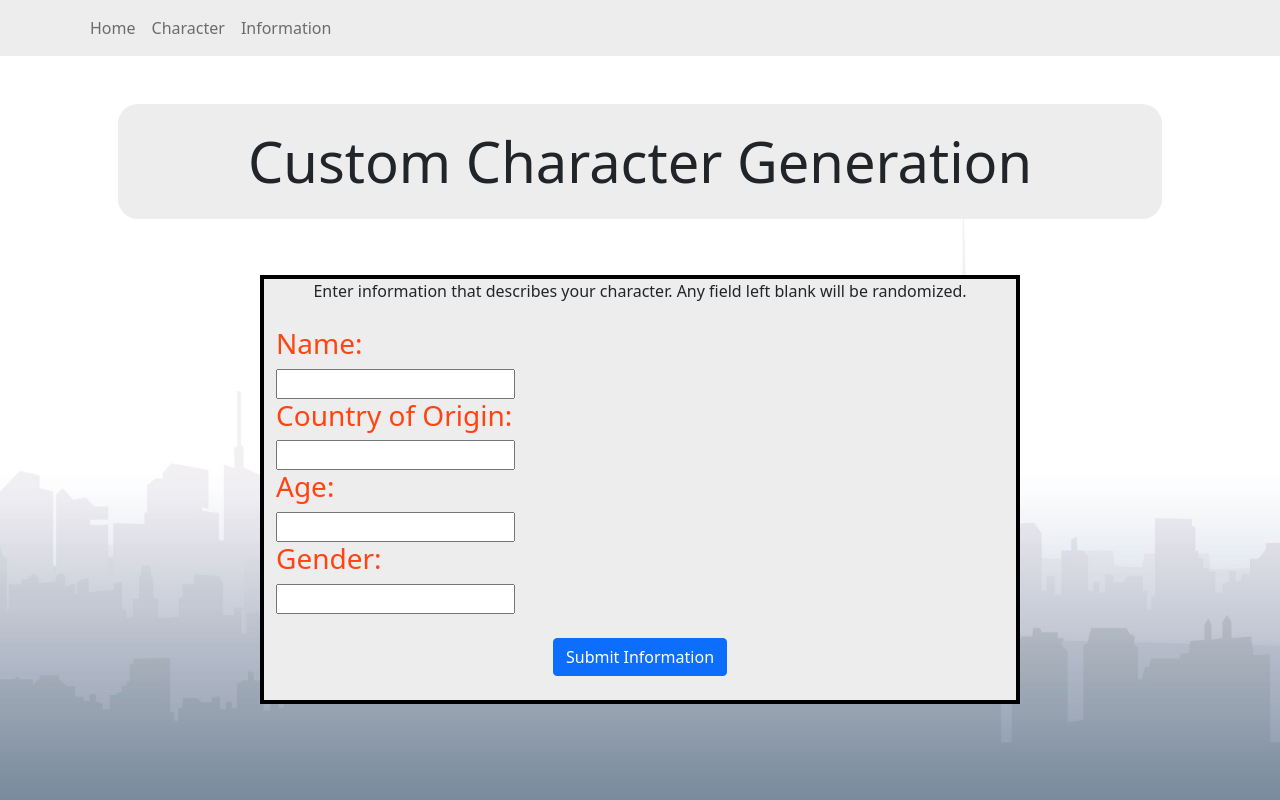
After one commit to cheddy1/Characters, a Python web app: template templates/customization.html in a window 1280 px wide. The commit adds this page. Run offline with Jinja, Linux system fonts and the light colour scheme; the template is opened without the code that fills it, so the values that code supplies are empty.

Commit message:
Custom Addition Added

```diff
--- a/static/styles/style.css
+++ b/static/styles/style.css
@@ -76,3 +76,13 @@ h2 {
     background-color: #ededed;
     border: 4px solid black;
 }
+
+h3 {
+     color: #ff4411;
+     font-size: 30px;
+}
+
+div.center {
+    align-items: center;
+    text-align: center;
+}
--- /dev/null
+++ b/templates/customization.html
@@ -0,0 +1,98 @@
+<!DOCTYPE html>
+<html lang="en">
+<head>
+    <meta charset="UTF-8">
+    <meta name="viewport" content="width=device-width, initial-scale=1">
+    <link rel= "stylesheet" type= "text/css" href= "{{ url_for('static',filename='styles/style.css') }}">
+    <link rel= "stylesheet" type= "text/css" href= "{{ url_for('static',filename='styles/bootstrap.min.css') }}">
+    <title>Character Generator</title>
+</head>
+<body>
+    <nav class="navbar navbar-custom navbar-expand-lg navbar-light" style="background-color: #ededed !important">
+      <div class="container">
+        <div class="collapse navbar-collapse" id="navbarNavAltMarkup">
+          <div class="navbar-nav">
+            <a class="nav-link" href="/">Home</a>
+            <a class="nav-link" href="/generator">Character</a>
+            <a class="nav-link" href="/information">Information</a>
+          </div>
+        </div>
+      </div>
+    </nav>
+    <div class="container">
+        <div class="row">
+            <div class="jumbotron p-5 text-center">
+                <h1 id="title" class="display-4 pb-4 pt-4" style="background-color: #ededed !important; border-radius: 20px;">Custom Character Generation</h1>
+            </div>
+        </div>
+    </div>
+    <div class = "container">
+        <div class="row">
+            <div class="col-md-2"></div>
+            <div class="col-md-8">
+                <div class="center">
+                    <p1>Enter information that describes your character. Any field left blank will be randomized.</p1><br><br>
+                </div>
+                <form action="/custom_process_test" method="post">
+                    <label for="name"><h3>Name: </h3></label><br>
+                    {% if name and name != 0%}
+                        <p1>{{name}}</p1><br>
+                    {% else %}
+                        <input type="text" id="name" name="name"><br>
+                    {% endif %}
+                    <label for="country"><h3>Country of Origin: </h3></label><br>
+                    {% if country and country != 0%}
+                        <p1>{{country}}</p1><br>
+                    {% else %}
+                        <input type="text" id="country" name="CountryOfOrigin"><br>
+                    {% endif %}
+                    <label for="age"><h3>Age: </h3></label><br>
+                    {% if age and age != 0%}
+                        <p1>{{age}}</p1><br>
+                    {% else %}
+                        <input type="text" id="age" name="age"><br>
+                    {% endif %}
+                    <label for="gender"><h3>Gender: </h3></label><br>
+                    {% if gender and gender != 0%}
+                        <p1>{{gender}}</p1><br>
+                    {% else %}
+                        <input type="text" id="gender" name="gender"><br><br>
+                    {% endif %}
+                    <div class="center">
+                        {% if name or country or age or gender and name != 0 %}
+                        <p1>Generate Your Character!</p1>
+                        {% elif name == 0%}
+                        <p1>A field was entered incorrectly. Try again!</p1><br>
+                        <button type="Submit" class="btn btn-primary" name="submitB" value="Submit Info">Submit Information</button><br>
+                        {% else %}
+                        <button type="Submit" class="btn btn-primary" name="submitB" value="Submit Info">Submit Information</button><br>
+                        {% endif %}
+                    </div>
+                </form>
+                <br>
+            </div>
+            <div class="col-md-2"></div>
+        </div>
+        <div class="row">
+            <div class="center" >
+            <form action="/generator" method="POST">
+                {% if name or country or age or gender and name != 0 %}
+                <input type="hidden" name="name" value= {{name}} />
+                <input type="hidden" name="CountryOfOrigin" value= {{country}} />
+                <input type="hidden" name="age" value= {{age}} />
+                <input type="hidden" name="gender" value= {{gender}} />
+                <br>
+                <button type="Submit" class="btn btn-primary" name="generateCustom" value="Generate Custom">Generate Character</button><br>
+                {% endif %}
+            </form>
+            </div>
+        </div>
+    </div>
+
+
+
+    <script type=text/javascript src="{{url_for('static', filename='popper.min.js') }}"></script>
+    <script type=text/javascript src="{{url_for('static', filename='jquery.js') }}"></script>
+    <script type=text/javascript src="{{url_for('static', filename='bootstrap.min.js') }}"></script>
+</body>
+</html>
--- a/templates/index.html
+++ b/templates/index.html
@@ -23,6 +23,9 @@
                         <a href="generator" id="generate" class="btn btn-success btn-lg">Generate a Character!</a>
                     </div>
                     <div class="btn-group m-2" role="group">
+                        <a href="customization" id="cust" class="btn btn-secondary btn-lg">Custom Character</a>
+                    </div>
+                    <div class="btn-group m-2" role="group">
                         <a href="information" id="info" class="btn btn-secondary btn-lg">Information</a>
                     </div>
                 </div>
```
Also changed, not shown: character.py (+53 -5 lines), routes.py (+20 -2 lines).
